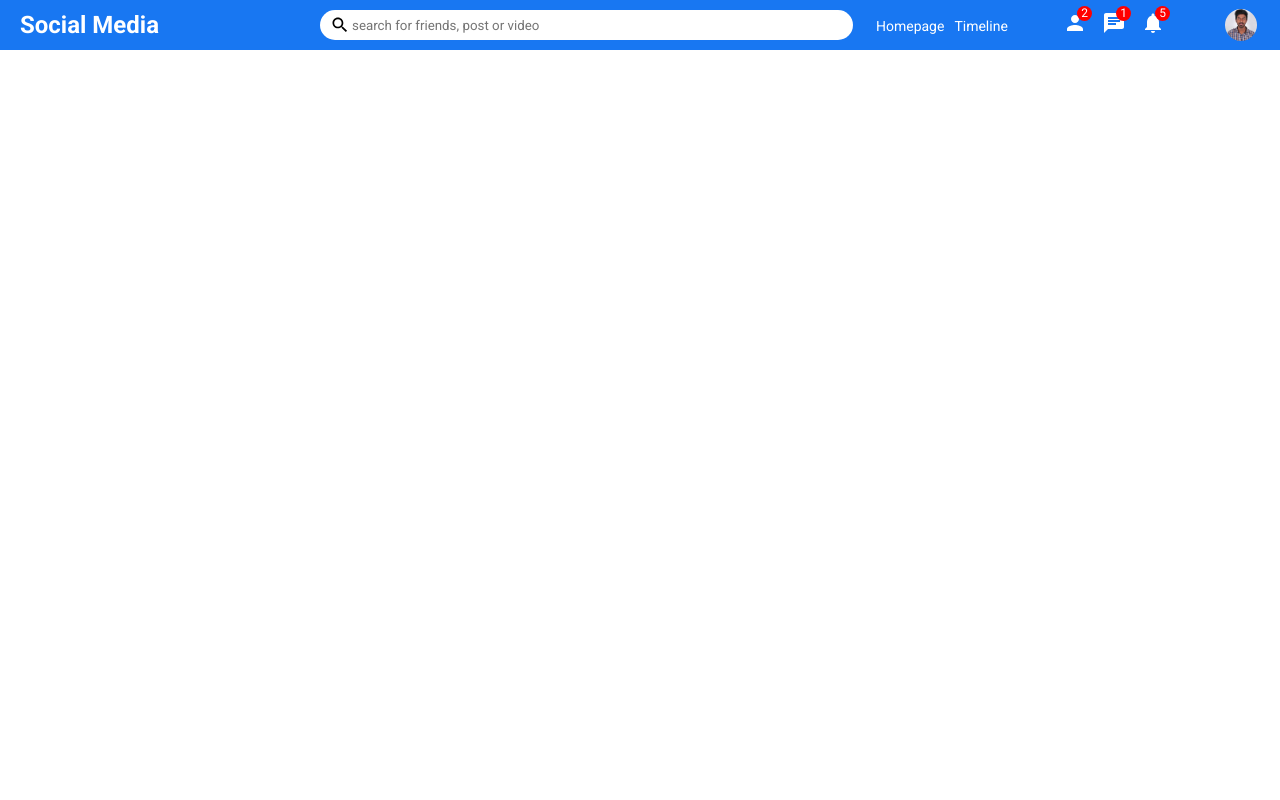
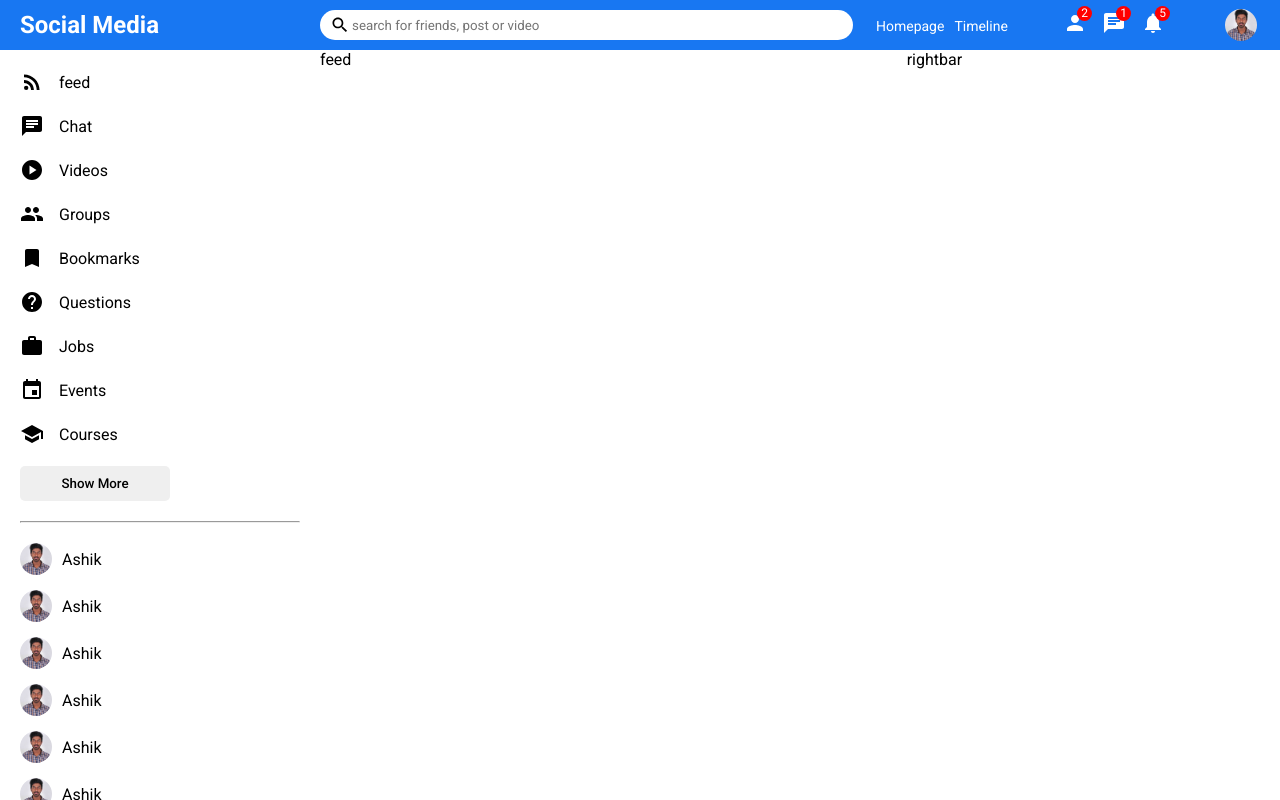
Before and after one commit to sanoob-ks/mern-social-media-client, a React (Create React App) app: page / in a window 1280 px wide. Built offline with nearby package versions, Linux system fonts and the light colour scheme.

Commit message:
sidebar done

```diff
--- /dev/null
+++ b/src/components/feed/Feed.js
@@ -0,0 +1,11 @@
+import'./feed.css'
+
+function Feed() {
+  return (
+    <div className='feed'>
+      feed
+    </div>
+  )
+}
+
+export default Feed
--- /dev/null
+++ b/src/components/feed/feed.css
@@ -0,0 +1,3 @@
+.feed{
+    flex: 5.5;
+}
--- /dev/null
+++ b/src/components/rightbar/Rightbar.js
@@ -0,0 +1,11 @@
+import './rightbar.css'
+
+function Rightbar() {
+  return (
+    <div className='rightbar'>
+      rightbar
+    </div>
+  )
+}
+
+export default Rightbar
--- /dev/null
+++ b/src/components/rightbar/rightbar.css
@@ -0,0 +1,3 @@
+.rightbar{
+    flex: 3.5;
+}
--- /dev/null
+++ b/src/components/sidebar/Sidebar.js
@@ -0,0 +1,116 @@
+import './sidebar.css'
+import RssFeedIcon from '@mui/icons-material/RssFeed';
+import ChatIcon from '@mui/icons-material/Chat';
+import PlayCircleIcon from '@mui/icons-material/PlayCircle';
+import GroupIcon from '@mui/icons-material/Group';
+import BookmarkIcon from '@mui/icons-material/Bookmark';
+import HelpIcon from '@mui/icons-material/Help';
+import WorkIcon from '@mui/icons-material/Work';
+import EventIcon from '@mui/icons-material/Event';
+import SchoolIcon from '@mui/icons-material/School';
+
+
+function Sidebar() {
+  return (
+    <div className='sidebar'>
+      <div className="sidebarContainer">
+        <ul className="sidebarList">
+            <li className="sidebarListItem">
+                <RssFeedIcon className='sidebarListItemIcon'/>
+                <span className="sidebarListItemText">feed</span>
+            </li>
+            <li className="sidebarListItem">
+                <ChatIcon className='sidebarListItemIcon'/>
+                <span className="sidebarListItemText">Chat</span>
+            </li>
+            <li className="sidebarListItem">
+                <PlayCircleIcon className='sidebarListItemIcon'/>
+                <span className="sidebarListItemText">Videos</span>
+            </li>
+            <li className="sidebarListItem">
+                <GroupIcon className='sidebarListItemIcon'/>
+                <span className="sidebarListItemText">Groups</span>
+            </li>
+            <li className="sidebarListItem">
+                <BookmarkIcon className='sidebarListItemIcon'/>
+                <span className="sidebarListItemText">Bookmarks</span>
+            </li>
+            <li className="sidebarListItem">
+                <HelpIcon className='sidebarListItemIcon'/>
+                <span className="sidebarListItemText">Questions</span>
+            </li>
+            <li className="sidebarListItem">
+                <WorkIcon className='sidebarListItemIcon'/>
+                <span className="sidebarListItemText">Jobs</span>
+            </li>
+            <li className="sidebarListItem">
+                <EventIcon className='sidebarListItemIcon'/>
+                <span className="sidebarListItemText">Events</span>
+            </li>
+            <li className="sidebarListItem">
+                <SchoolIcon className='sidebarListItemIcon'/>
+                <span className="sidebarListItemText">Courses</span>
+            </li>
+        </ul>
+        <button className='sidebarButton'>Show More</button>
+        <hr className='sidebarHr'/>
+        <ul className="sidebarFriendList">
+            <li className="sidebarFriend">
+                <img src="/assets/person/1.jpg" alt="" className="sidebarFriendImg" />
+                <span className="sidebarFriendName">Ashik</span>
+            </li>
+            <li className="sidebarFriend">
+                <img src="/assets/person/1.jpg" alt="" className="sidebarFriendImg" />
+                <span className="sidebarFriendName">Ashik</span>
+            </li>
+            <li className="sidebarFriend">
+                <img src="/assets/person/1.jpg" alt="" className="sidebarFriendImg" />
+                <span className="sidebarFriendName">Ashik</span>
+            </li>
+            <li className="sidebarFriend">
+                <img src="/assets/person/1.jpg" alt="" className="sidebarFriendImg" />
+                <span className="sidebarFriendName">Ashik</span>
+            </li>
+            <li className="sidebarFriend">
+                <img src="/assets/person/1.jpg" alt="" className="sidebarFriendImg" />
+                <span className="sidebarFriendName">Ashik</span>
+            </li>
+            <li className="sidebarFriend">
+                <img src="/assets/person/1.jpg" alt="" className="sidebarFriendImg" />
+                <span className="sidebarFriendName">Ashik</span>
+            </li>
+            <li className="sidebarFriend">
+                <img src="/assets/person/1.jpg" alt="" className="sidebarFriendImg" />
+                <span className="sidebarFriendName">Ashik</span>
+            </li>
+            <li className="sidebarFriend">
+                <img src="/assets/person/1.jpg" alt="" className="sidebarFriendImg" />
+                <span className="sidebarFriendName">Ashik</span>
+            </li>
+            <li className="sidebarFriend">
+                <img src="/assets/person/1.jpg" alt="" className="sidebarFriendImg" />
+                <span className="sidebarFriendName">Ashik</span>
+            </li>
+            <li className="sidebarFriend">
+                <img src="/assets/person/1.jpg" alt="" className="sidebarFriendImg" />
+                <span className="sidebarFriendName">Ashik</span>
+            </li>
+            <li className="sidebarFriend">
+                <img src="/assets/person/1.jpg" alt="" className="sidebarFriendImg" />
+                <span className="sidebarFriendName">Ashik</span>
+            </li>
+            <li className="sidebarFriend">
+                <img src="/assets/person/1.jpg" alt="" className="sidebarFriendImg" />
+                <span className="sidebarFriendName">Ashik</span>
+            </li>
+            <li className="sidebarFriend">
+                <img src="/assets/person/1.jpg" alt="" className="sidebarFriendImg" />
+                <span className="sidebarFriendName">Ashik</span>
+            </li>
+        </ul>
+      </div>
+    </div>
+  )
+}
+
+export default Sidebar
--- /dev/null
+++ b/src/components/sidebar/sidebar.css
@@ -0,0 +1,69 @@
+.sidebar{
+    flex: 3;
+    height: calc(100vh - 50px);
+    overflow-y: scroll;
+}
+
+::-webkit-scrollbar{
+    width: 5px;
+}
+
+::-webkit-scrollbar-thumb{
+    background-color:rgb(195, 193, 193);
+}
+
+::-webkit-scrollbar-track{
+
+}
+.sidebarContainer{
+    padding: 20px;
+}
+
+.sidebarList{
+    padding: 0;
+    margin: 0;
+    list-style: none;
+
+}
+
+.sidebarListItem{
+    display: flex;
+    align-items: center;
+    margin-bottom: 20px;
+}
+
+.sidebarListItemIcon{
+    margin-right: 15px;
+}
+
+.sidebarButton{
+    width: 150px;
+    border: none;
+    padding: 10px;
+    border-radius: 5px;
+    font-weight: 500;
+}
+
+.sidebarHr{
+    margin: 20px 0;
+}
+
+.sidebarFriendList{
+    margin: 0;
+    padding: 0;
+    list-style: none;
+}
+
+.sidebarFriend{
+    display: flex;
+    align-items: center;
+    margin-bottom: 15px;
+}
+
+.sidebarFriendImg{
+    height: 32px;
+    width: 32px;
+    object-fit: cover;
+    border-radius: 50%;
+    margin-right: 10px;
+}
--- a/src/pages/home/Home.js
+++ b/src/pages/home/Home.js
@@ -1,10 +1,19 @@
+import Feed from "../../components/feed/Feed"
+import Rightbar from "../../components/rightbar/Rightbar"
+import Sidebar from "../../components/sidebar/Sidebar"
 import Topbar from "../../components/topbar/Topbar"
+import  './home.css'
 
 
 function Home() {
   return (
     <div>
       <Topbar/>
+      <div className="homeContainer">
+        <Sidebar/>
+        <Feed/>
+        <Rightbar/>
+      </div>
     </div>
   )
 }
--- a/src/pages/home/home.css
+++ b/src/pages/home/home.css
@@ -0,0 +1,4 @@
+.homeContainer{
+    display: flex;
+    width: 100%;
+}
```
